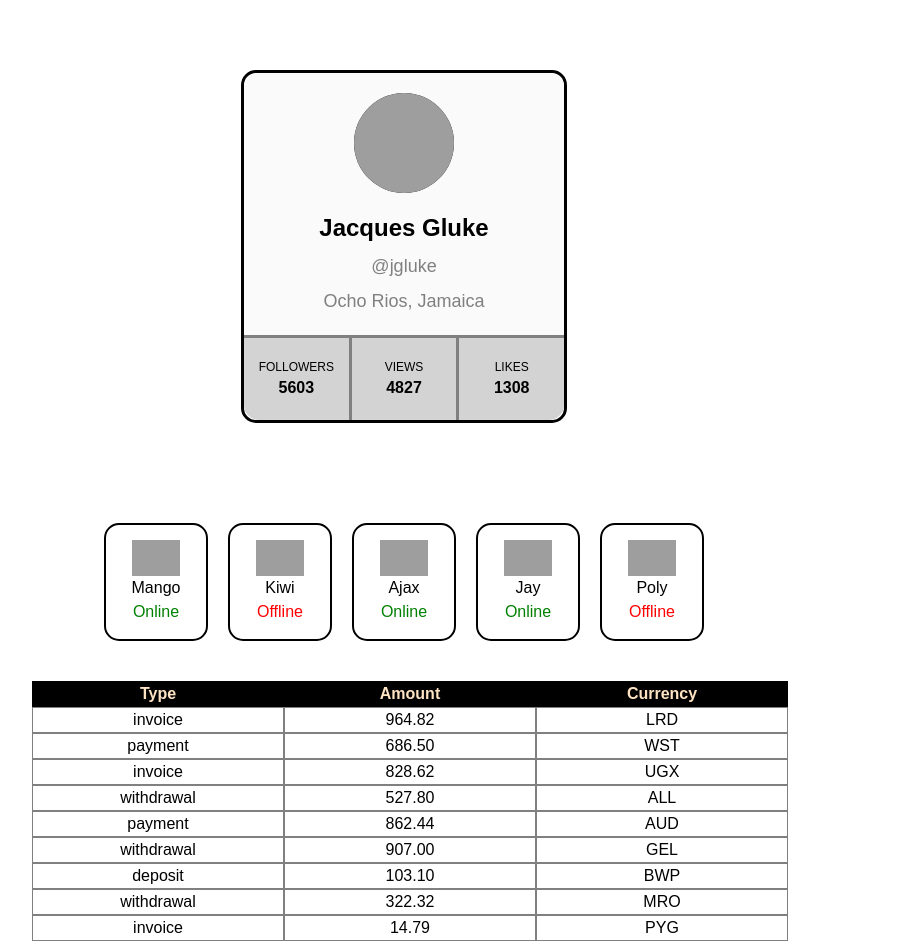
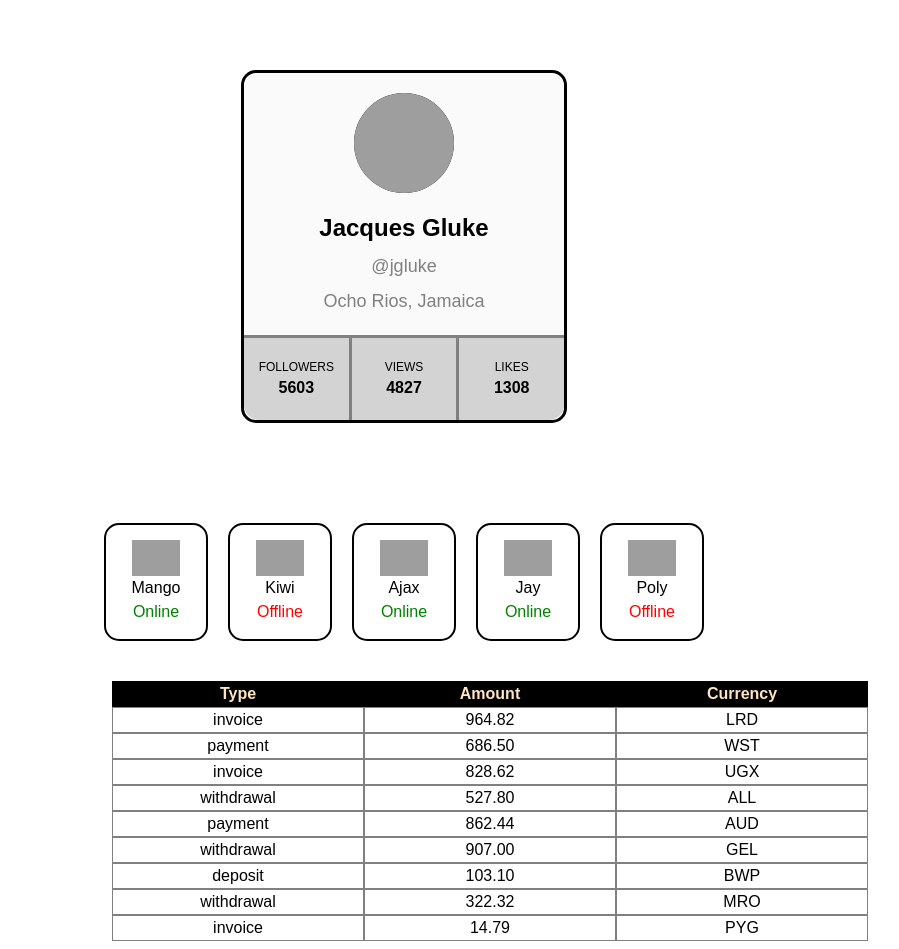
Before and after one commit to Ondrii1/goit-react-hw-01, a React (Vite) app: page / in a window 1280 px wide. Shown: the whole page, without its empty margins (236-1135 px from the left). Built offline with nearby package versions, Linux system fonts and the light colour scheme; grey boxes are pictures that could not be loaded.

Commit message:
Update TransactionHistory.module.css

```diff
--- a/src/components/TransactionHistory/TransactionHistory.module.css
+++ b/src/components/TransactionHistory/TransactionHistory.module.css
@@ -16,6 +16,6 @@ td {
   }
 
   .transactionHistory {padding-top: 40px;
-    margin-left: 260px;
+    margin-left: 340px;
     border-spacing: 0;
   }
```
